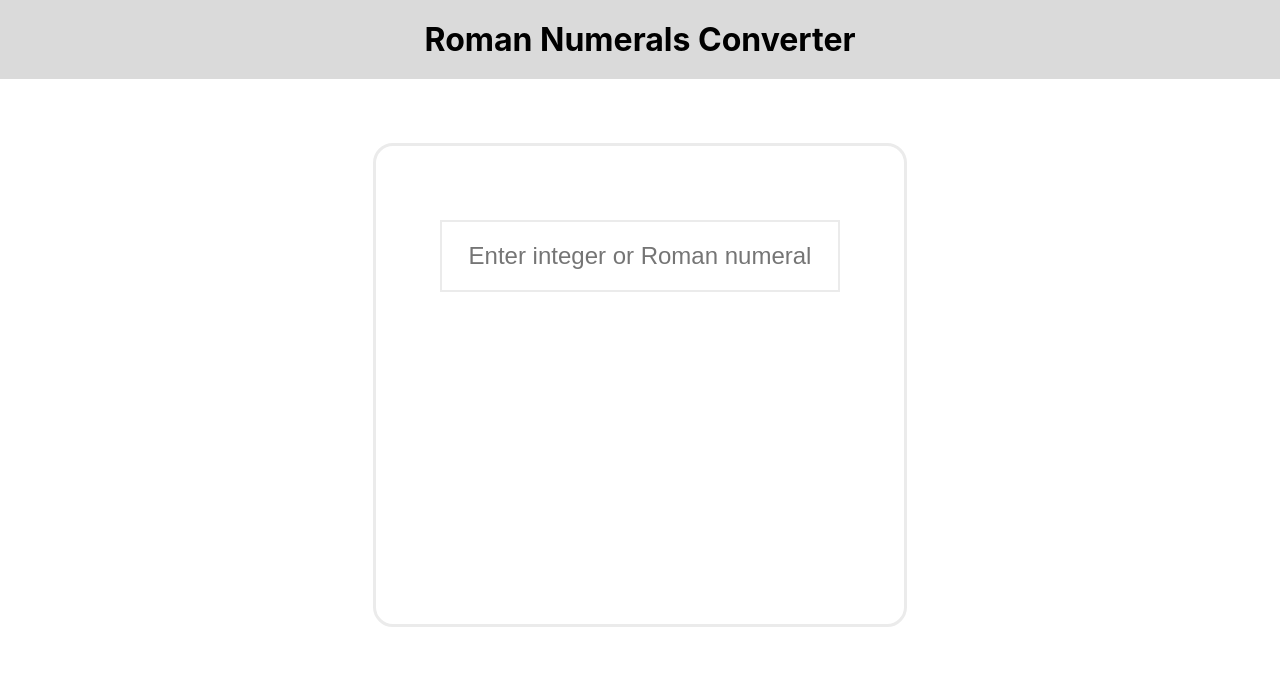
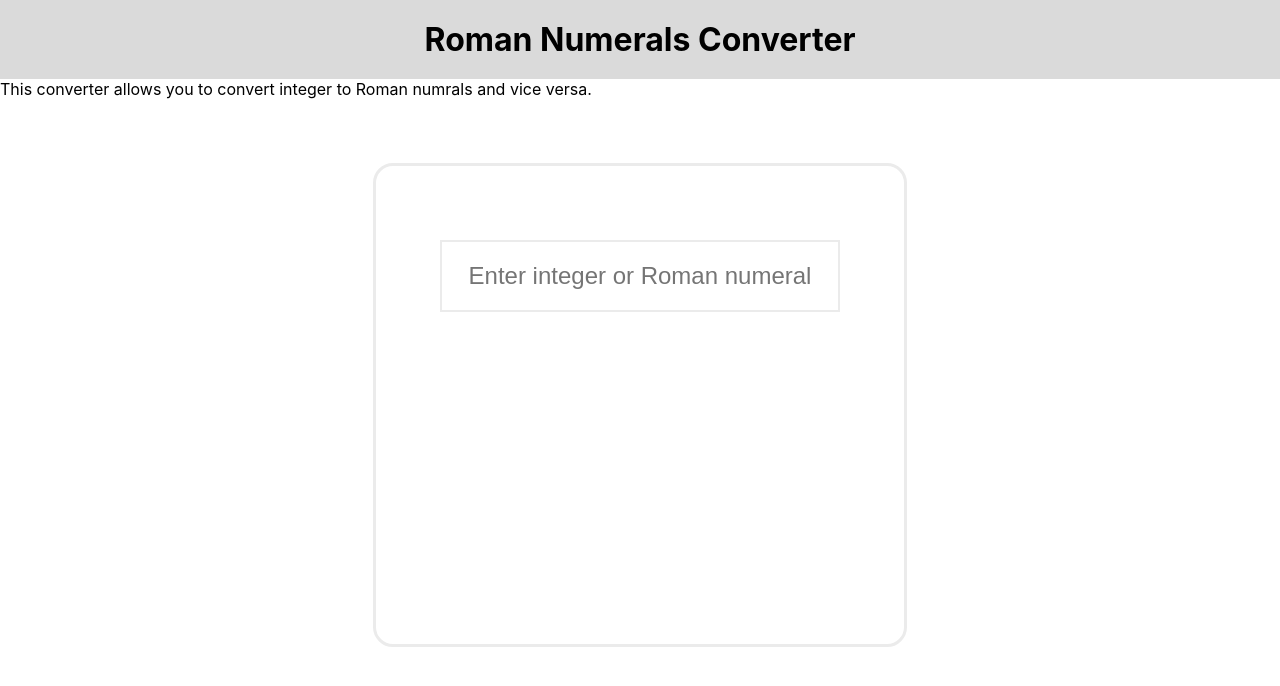
Before and after one commit to walen007/optiopay-coding-challenge, a React (Create React App) app: page / in a window 1280 px wide. Shown: the top 686 px of the page. Built offline with nearby package versions, Linux system fonts and the light colour scheme.

Commit message:
Create WidgetHeader

```diff
--- a/src/components/atoms/Text/index.js
+++ b/src/components/atoms/Text/index.js
@@ -1,15 +1,14 @@
 import React from 'react';
 import PropTypes from 'prop-types';
 
-const Text = ({ id, text }) => (
+const Text = ({ id, children }) => (
   <div id={id} data-testid={id}>
-    {text}
+    {children}
   </div>
 );
 
 Text.propTypes = {
   id: PropTypes.string,
-  text: PropTypes.string.isRequired,
 };
 
 export default Text;
--- a/src/components/molecules/ConversionResult/index.js
+++ b/src/components/molecules/ConversionResult/index.js
@@ -4,7 +4,7 @@ import Text from '../../atoms/Text';
 
 const ConversionResult = ({ id, color, result }) => (
   <div id={id} data-testid={id} style={{ color }}>
-    <Text text={result} />
+    <Text>{result}</Text>
   </div>
 );
 
--- /dev/null
+++ b/src/components/molecules/WidgetHeader/index.js
@@ -0,0 +1,18 @@
+import React from 'react';
+import PropTypes from 'prop-types';
+import Text from '../../atoms/Text';
+
+const WidgetHeader = ({ id, intro, instruction }) => (
+  <div id={id} data-testid={id}>
+    <Text>{intro}</Text>
+    <Text>{instruction}</Text>
+  </div>
+);
+
+WidgetHeader.propTypes = {
+  id: PropTypes.string,
+  intro: PropTypes.string.isRequired,
+  instruction: PropTypes.string.isRequired,
+};
+
+export default WidgetHeader;
--- a/src/components/organisms/Header/index.js
+++ b/src/components/organisms/Header/index.js
@@ -5,7 +5,7 @@ import './styles.css';
 
 const Header = ({ id, title }) => (
   <header id={id} data-testid={id}>
-    <Text text={title} />
+    <Text>{title}</Text>
   </header>
 );
 
--- a/src/components/organisms/RomanNumeralsConverter/index.js
+++ b/src/components/organisms/RomanNumeralsConverter/index.js
@@ -1,11 +1,16 @@
 import React, { useState } from 'react';
 import PropTypes from 'prop-types';
+import Input from '../../atoms/Input';
 import ConversionResult from '../../molecules/ConversionResult';
-import Input from '../../atoms/Input';
+import WidgetHeader from '../../molecules/WidgetHeader';
 import RomanNumerals from '../../../lib/RomanNumerals';
 import './styles.css';
 
-const RomanNumeralsConverter = ({ id }) => {
+const INTRO =
+  'This converter allows you to convert integer to Roman numrals and vice versa.';
+const INSTRUCTION = '';
+
+const Converter = ({ id }) => {
   const [result, setResult] = useState('');
 
   const handleChange = input => {
@@ -14,6 +19,8 @@ const RomanNumeralsConverter = ({ id }) => {
   };
 
   return (
+    <>
+      <WidgetHeader intro={INTRO} instruction={INSTRUCTION} />
       <div id={id} data-testid={id} className="converter">
         <Input
           placeholder="Enter integer or Roman numeral"
@@ -24,11 +31,12 @@ const RomanNumeralsConverter = ({ id }) => {
           color={result.toString().startsWith('Error') ? 'red' : 'green'}
         />
       </div>
+    </>
   );
 };
 
-ConversionResult.propTypes = {
+Converter.propTypes = {
   id: PropTypes.string,
 };
 
-export default RomanNumeralsConverter;
+export default Converter;
```
Also changed, not shown: 2 other files (tests, documents, lock files or other folders). Lines whose indentation alone changed are shown as unchanged.
